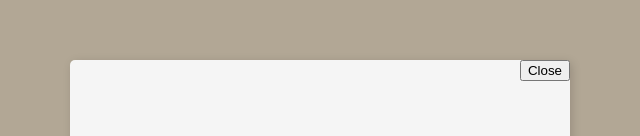
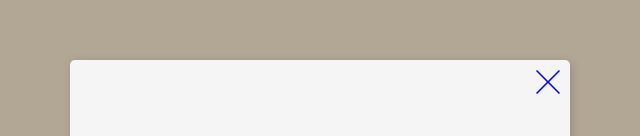
Before and after one commit to helios88/renderprops, a React (Create React App) app: page / in a window 1280 px wide. Shown: the part 237-373 px from the top of the page, without its empty margins (320-960 px from the left). Built offline with nearby package versions, Linux system fonts and the light colour scheme.

Commit message:
added svg close button icon

```diff
--- a/src/Modal.js
+++ b/src/Modal.js
@@ -1,6 +1,8 @@
 import React, { Component } from 'react'
 import styled from 'styled-components'
 import Portal from './Portal'
+
+import Icon from './Utilities/Icon'
 export default class Modal extends Component {
  render() {
   const { children, toggle, on } = this.props
@@ -10,7 +12,9 @@
      <>
       <ModalWrapper>
        <ModalCard>
-        <CloseButton onClick={toggle}>Close</CloseButton>
+        <CloseButton onClick={toggle}>
+         <Icon name="close" />
+        </CloseButton>
         <h1>{children}</h1>
        </ModalCard>
        <Background onClick={toggle} />
@@ -50,6 +54,9 @@
 position: absolute;
 top: 0;
 right: 0;
+border: none;
+background: transparent;
+padding: 10px;
 `;
 
 const Background = styled.div`
--- /dev/null
+++ b/src/Utilities/Icon.js
@@ -0,0 +1,32 @@
+import React, { Component } from 'react';
+
+export default class Icon extends Component {
+  static defaultProps = {
+    color: 'blue'
+  };
+
+  render() {
+    switch (this.props.name) {
+      case 'close':
+        return (
+          <svg
+            x="0px"
+            y="0px"
+            width="24px"
+            height="24px"
+            viewBox="0 0 31.11 31.11"
+            enableBackground="new 0 0 31.11 31.11"
+          >
+            <polygon
+              fill={this.props.color}
+              points="31.11,1.41 29.7,0 15.56,14.14 1.41,0 0,1.41 14.14,15.56 0,29.7 1.41,31.11 15.56,16.97   29.7,31.11 31.11,29.7 16.97,15.56 "
+            />
+          </svg>
+        );
+      default:
+        return (
+          null
+        )
+    }
+  }
+}
```
